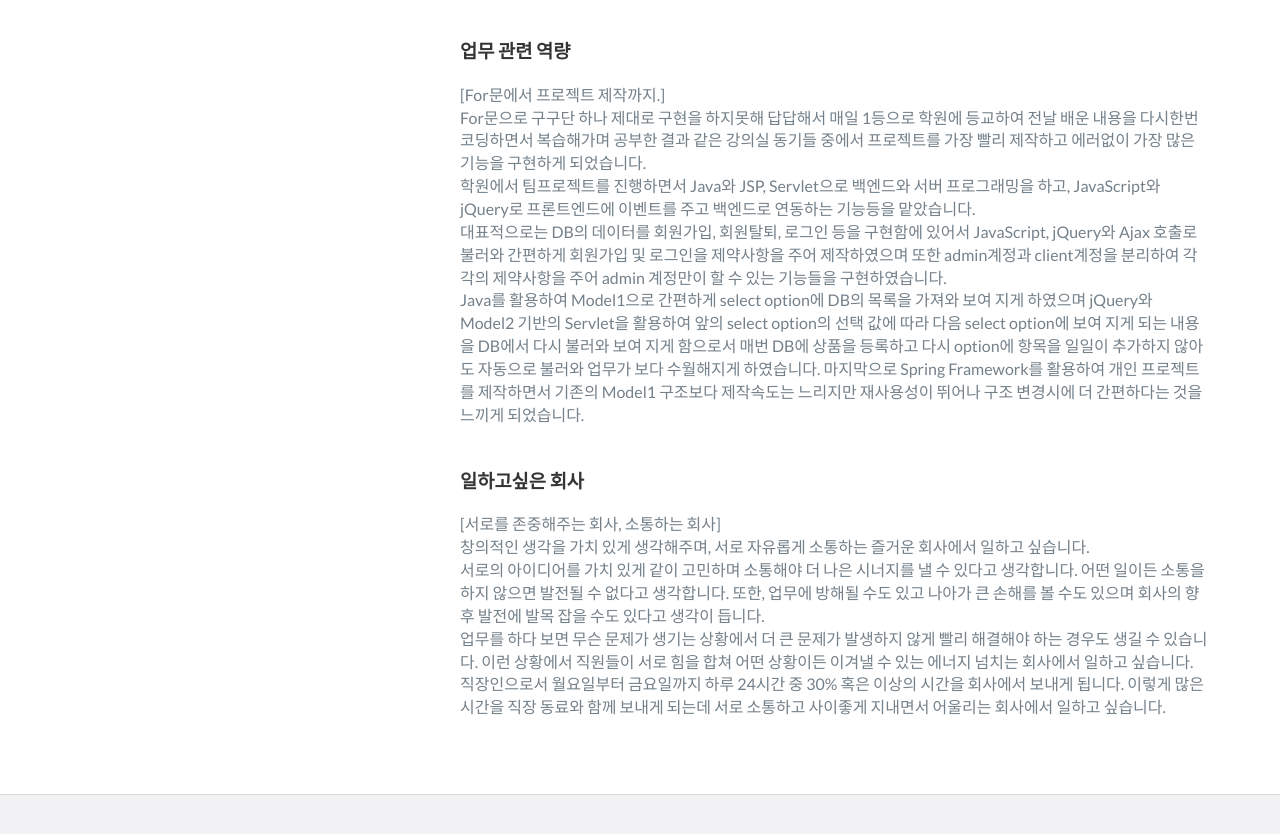
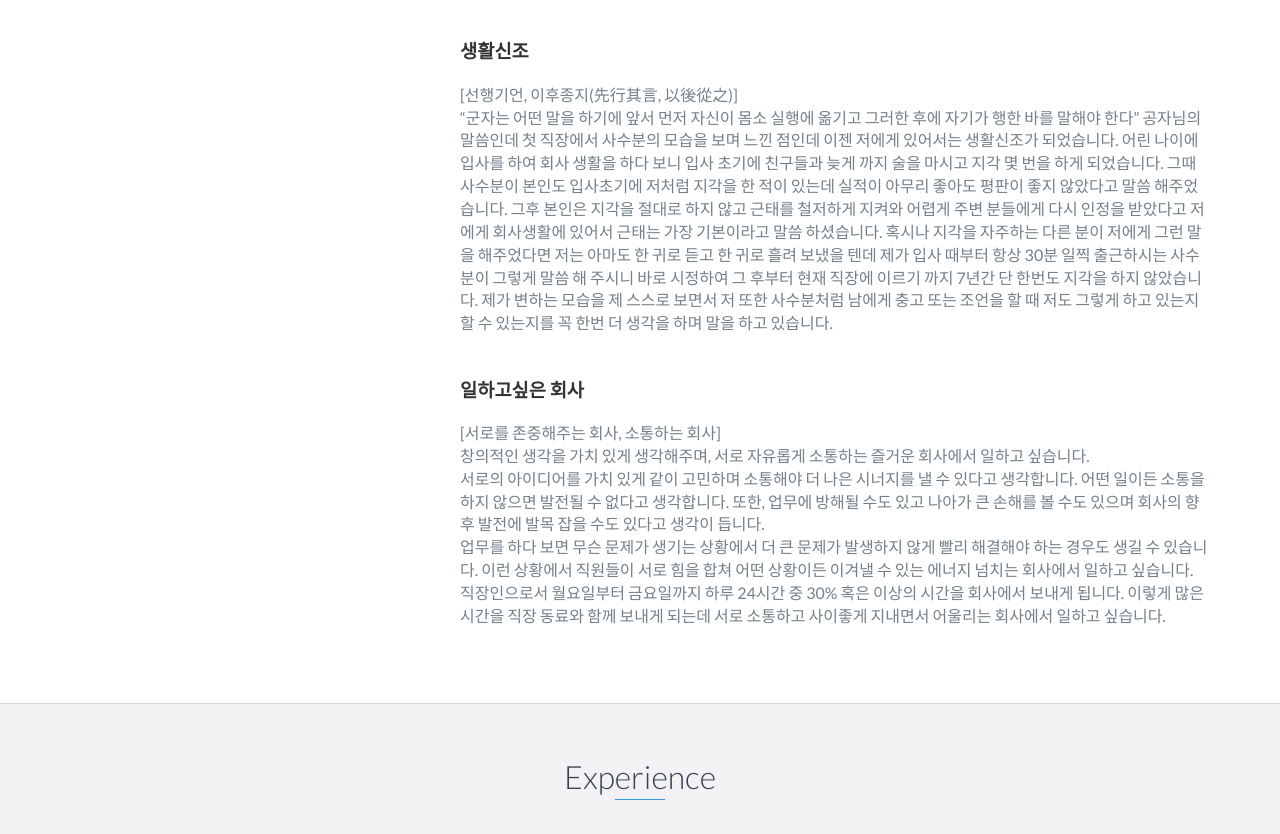
Before and after one commit to Byube/Byube.github.io, a website: page index.html in a window 1280 px wide. Shown: the part 1532-2366 px from the top of the page. Drawn offline with nearby package versions, Linux system fonts and the light colour scheme.

Commit message:
자소서 내용 수정

```diff
--- a/index.html
+++ b/index.html
@@ -101,14 +101,18 @@
                         영업부에서 자재관리만 하던 제가 영업만 전담으로 하는 저의 사수보다 더 많은 신규업체 확대 신규제품 판매를 하게 된 것도, 전 직장에서 근무하면서 만나고 있는 업체 사람들과 항상 친하게 지내며 현재에도 서로 연락하면서 가끔 도와주며 서로 성장해 나가는 것은 저의 성격 덕분이라고 생각합니다.
                     </p>
                     <br>
-                    <h3>업무 관련 역량</h3>
+                    <h3>생활신조</h3>
                     <p>
-                        [For문에서 프로젝트 제작까지.]<br>
-                        For문으로 구구단 하나 제대로 구현을 하지못해 답답해서 매일 1등으로 학원에 등교하여 전날 배운 내용을 다시한번 코딩하면서 복습해가며 공부한 결과 같은 강의실 동기들 중에서 프로젝트를 가장 빨리 제작하고 에러없이 가장 많은 기능을 구현하게 되었습니다.<br>
-                        학원에서 팀프로젝트를 진행하면서 Java와 JSP, Servlet으로 백엔드와 서버 프로그래밍을 하고, JavaScript와 jQuery로 프론트엔드에 이벤트를 주고 백엔드로 연동하는 기능등을 맡았습니다.<br>
-                        대표적으로는 DB의 데이터를 회원가입, 회원탈퇴, 로그인 등을 구현함에 있어서 JavaScript, jQuery와 Ajax 호출로 불러와 간편하게 회원가입 및 로그인을 제약사항을 주어 제작하였으며 또한 admin계정과 client계정을 분리하여 각각의 제약사항을 주어 admin 계정만이 할 수 있는 기능들을 구현하였습니다.<br>
-                        Java를 활용하여 Model1으로 간편하게 select option에 DB의 목록을 가져와 보여 지게 하였으며 jQuery와 Model2 기반의 Servlet을 활용하여 앞의 select option의 선택 값에 따라 다음 select option에 보여 지게 되는 내용을 DB에서 다시 불러와 보여 지게 함으로서 매번 DB에 상품을 등록하고 다시 option에 항목을 일일이 추가하지 않아도 자동으로 불러와 업무가 보다 수월해지게 하였습니다.
-                        마지막으로 Spring Framework를 활용하여 개인 프로젝트를 제작하면서 기존의 Model1 구조보다 제작속도는 느리지만 재사용성이 뛰어나 구조 변경시에 더 간편하다는 것을 느끼게 되었습니다.
+                        [선행기언, 이후종지(先行其言, 以後從之)]<br>
+                        “군자는 어떤 말을 하기에 앞서 먼저 자신이 몸소 실행에 옮기고 그러한 후에 자기가 행한 바를 말해야 한다”
+                        공자님의 말씀인데 첫 직장에서 사수분의 모습을 보며 느낀 점인데 이젠 저에게 있어서는 생활신조가 되었습니다.
+                        어린 나이에 입사를 하여 회사 생활을 하다 보니 입사 초기에 친구들과 늦게 까지 술을 마시고 지각 몇 번을 하게 되었습니다.
+                        그때 사수분이 본인도 입사초기에 저처럼 지각을 한 적이 있는데 실적이 아무리 좋아도 평판이 좋지 않았다고 말씀 해주었습니다.
+                        그후 본인은 지각을 절대로 하지 않고 근태를 철저하게 지켜와 어렵게 주변 분들에게 다시 인정을 받았다고 저에게 회사생활에 있어서
+                        근태는 가장 기본이라고 말씀 하셨습니다. 혹시나 지각을 자주하는 다른 분이 저에게 그런 말을 해주었다면 저는 아마도 한 귀로
+                        듣고 한 귀로 흘려 보냈을 텐데 제가 입사 때부터 항상 30분 일찍 출근하시는 사수분이 그렇게 말씀 해 주시니 바로 시정하여
+                        그 후부터 현재 직장에 이르기 까지 7년간 단 한번도 지각을 하지 않았습니다. 제가 변하는 모습을 제 스스로 보면서 저 또한
+                        사수분처럼 남에게 충고 또는 조언을 할 때 저도 그렇게 하고 있는지 할 수 있는지를 꼭 한번 더 생각을 하며 말을 하고 있습니다.
                     </p>
                     <br>
                     <h3>일하고싶은 회사</h3>
```
